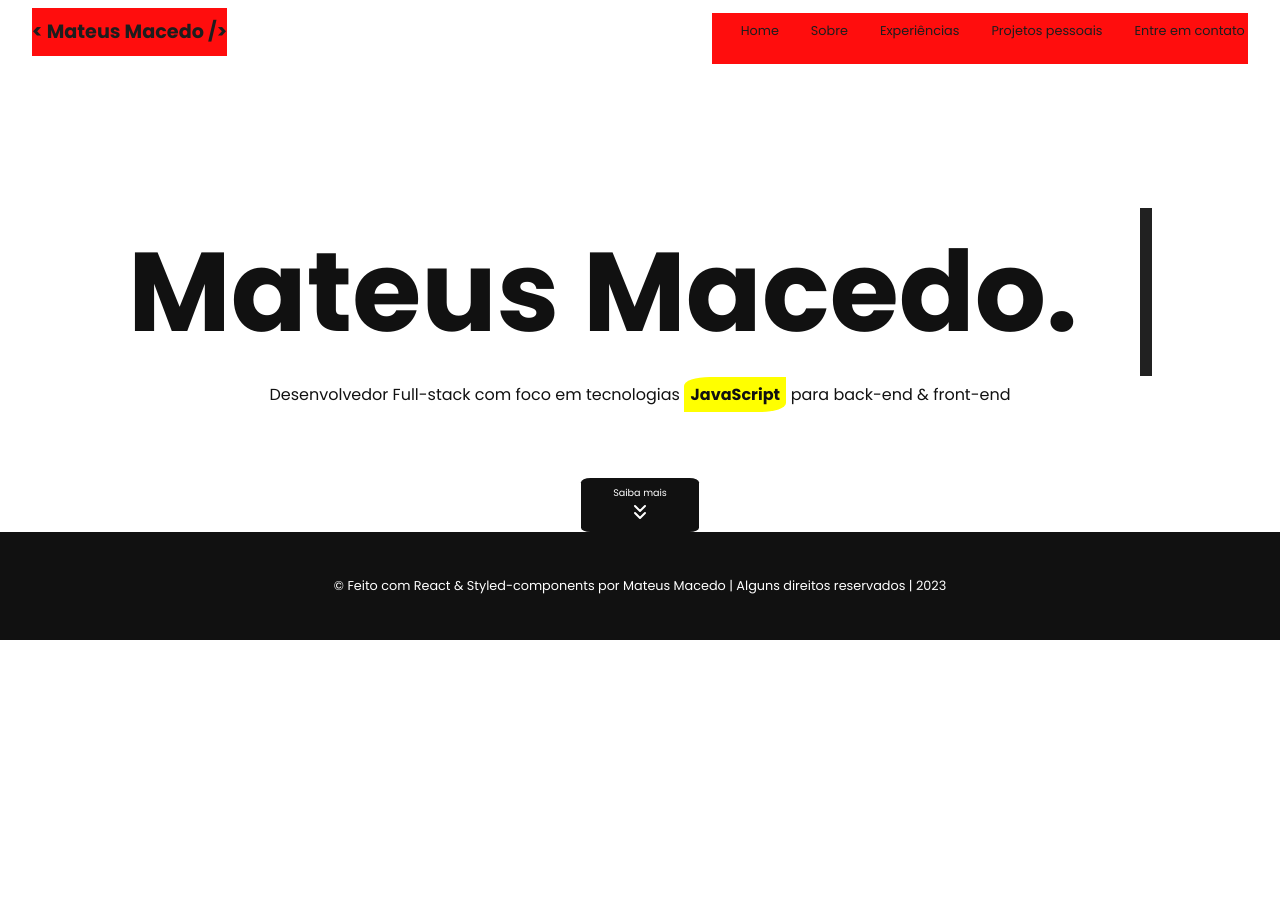
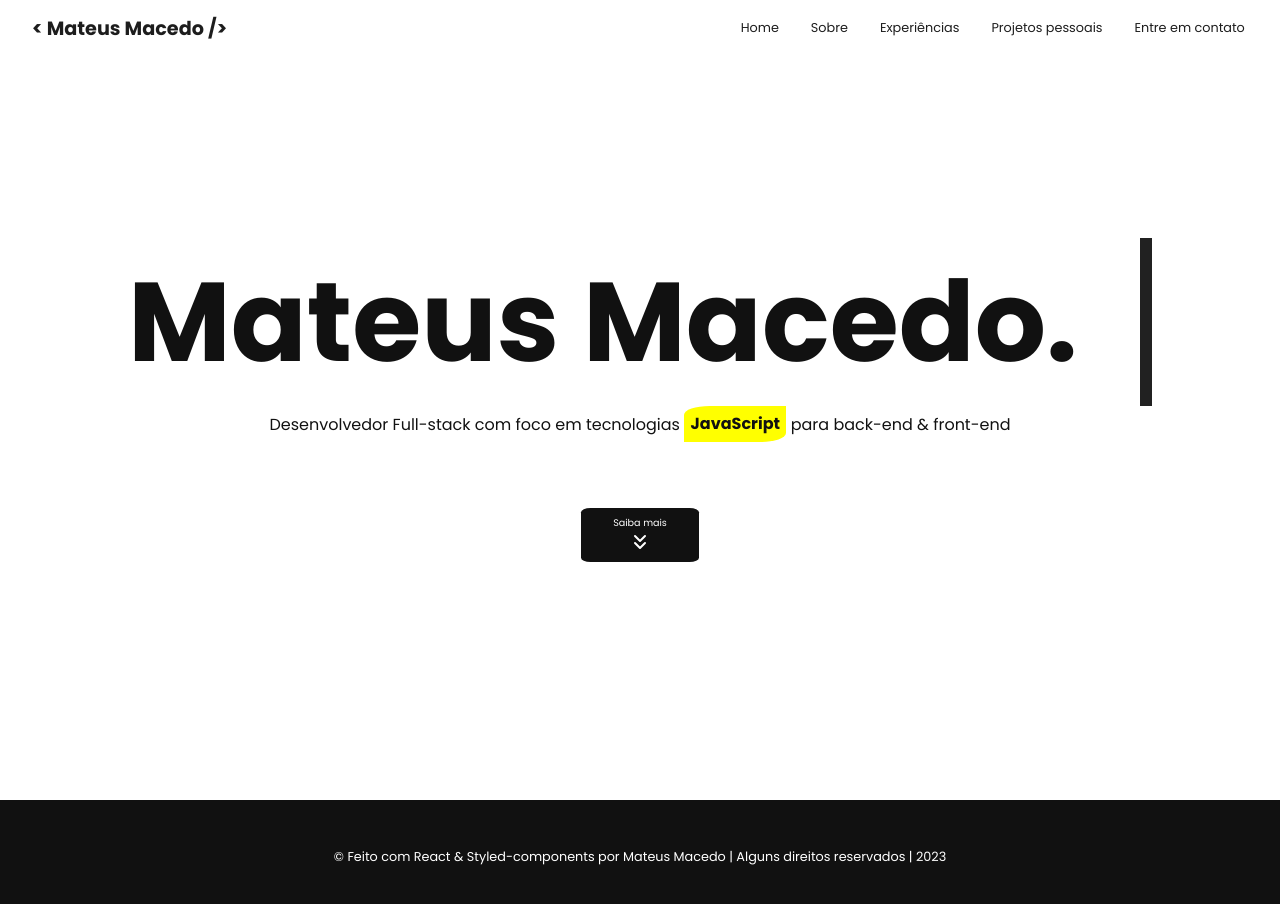
Before and after one commit to mateusesm/portfolio, a React (Vite) app: page / in a window 1280 px wide. Shown: the top 904 px of the page. Before the commit the page ends 800 px from the top, so only its background shows below. Built offline with nearby package versions, Linux system fonts and the light colour scheme; no server answers.

Commit message:
setting home page

```diff
--- a/src/components/FooterApp/styled.ts
+++ b/src/components/FooterApp/styled.ts
@@ -8,7 +8,7 @@ export const Footer = styled.footer`
   align-items: center;
   justify-content: center;
   text-align: center;
-  padding: 2.8rem 0rem;
+  padding: 3rem 2rem;
   width: 100%;
   font-size: 0.8rem;
 `
--- a/src/components/HeaderApp/styled.ts
+++ b/src/components/HeaderApp/styled.ts
@@ -15,9 +15,8 @@ export const Header = styled.header`
   filter: opacity(95%);
 
   a {
-    background-color: red;
     display: block;
-    padding: 0.6rem 0rem;
+    padding: 0.4rem 0rem;
     color: ${textColor};
     text-decoration: none;
 
--- a/src/components/MainApp/SectionHome/styled.ts
+++ b/src/components/MainApp/SectionHome/styled.ts
@@ -7,8 +7,8 @@ export const Section = styled.section`
   align-items: center;
   justify-content: center;
   width: 100%;
-  margin-top: 3rem;
-  padding-top: 10rem;
+  height: 100vh;
+
   color: ${textColor};
 
   h1 {
```
